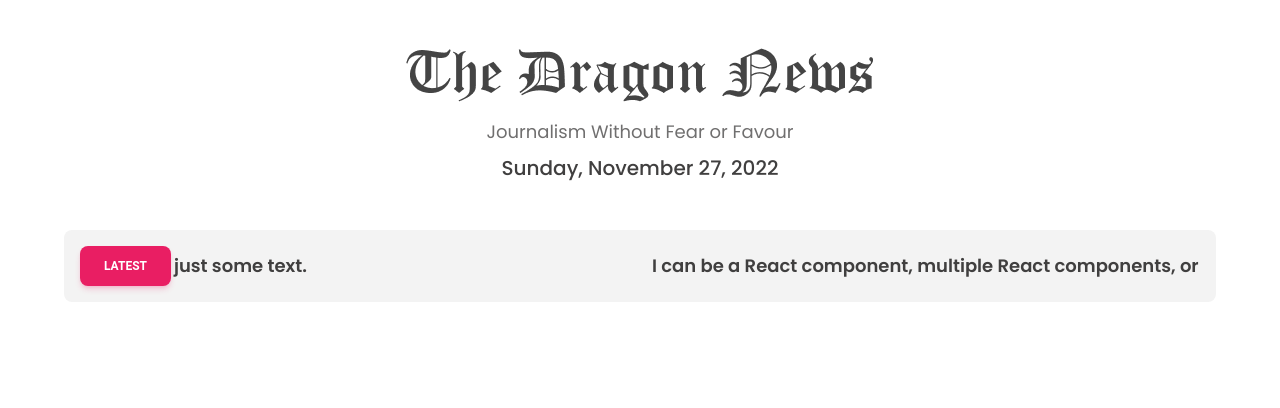
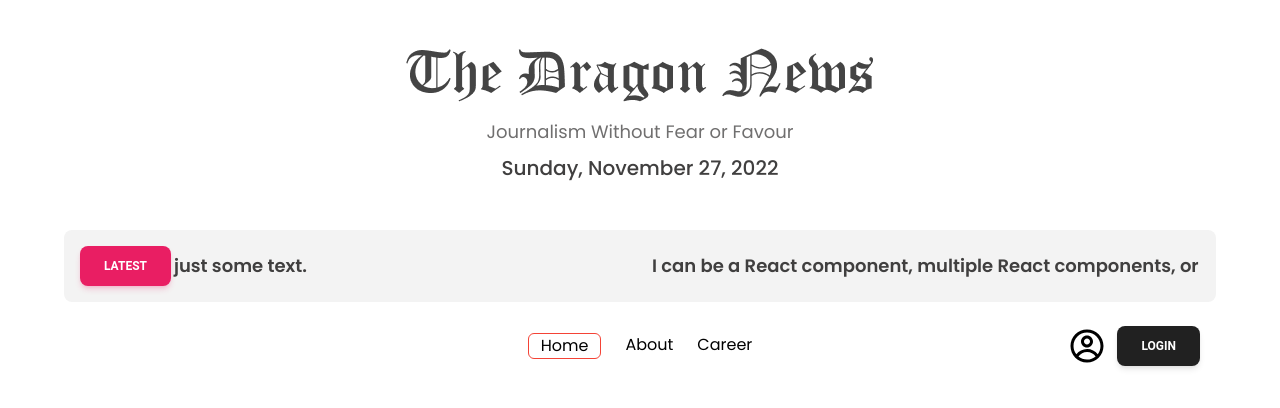
Before and after one commit to Asad9340/News-Wave, a React (Vite) app: page / in a window 1280 px wide. Shown: the top 408 px of the page. Built offline with nearby package versions, Linux system fonts and the light colour scheme.

Commit message:
added navbar

```diff
--- a/src/Pages/Home/Home.jsx
+++ b/src/Pages/Home/Home.jsx
@@ -1,11 +1,13 @@
 import BreakingNews from "../../components/BreakingNews"
+import Navbar from "../../components/Navbar"
 import TopBar from "../../components/TopBar"
 
 function Home() {
   return (
     <div>
       <TopBar />
-      <BreakingNews/>
+      <BreakingNews />
+      <Navbar/>
     </div>
   )
 }
--- /dev/null
+++ b/src/components/Navbar.jsx
@@ -0,0 +1,45 @@
+import { Link, NavLink } from "react-router-dom";
+import { CgProfile } from "react-icons/cg";
+import { Button } from "@material-tailwind/react";
+
+function Navbar() {
+  return (
+    <div className="grid gap-4 grid-cols-3 my-6 mx-4 items-center">
+      <div></div>
+      <div className="flex gap-4 lg:gap-6 justify-center">
+        <NavLink
+          to="/"
+          className={({ isActive }) =>
+            isActive ? 'border border-red-500 px-3 rounded-md' : ''
+          }
+        >
+          Home
+        </NavLink>
+        <NavLink
+          to="/about"
+          className={({ isActive }) =>
+            isActive ? 'border border-red-500 px-3 rounded-md' : ''
+          }
+        >
+          About
+        </NavLink>
+        <NavLink
+          to="/career"
+          className={({ isActive }) =>
+            isActive ? 'border border-red-500 px-3 rounded-md' : ''
+          }
+        >
+          Career
+        </NavLink>
+      </div>
+      <div className=" flex items-center gap-3 justify-end">
+        <CgProfile className="text-4xl" />
+        <Link to='/login'>
+          <Button size="md">Login</Button>
+        </Link>
+      </div>
+    </div>
+  );
+}
+
+export default Navbar
```
